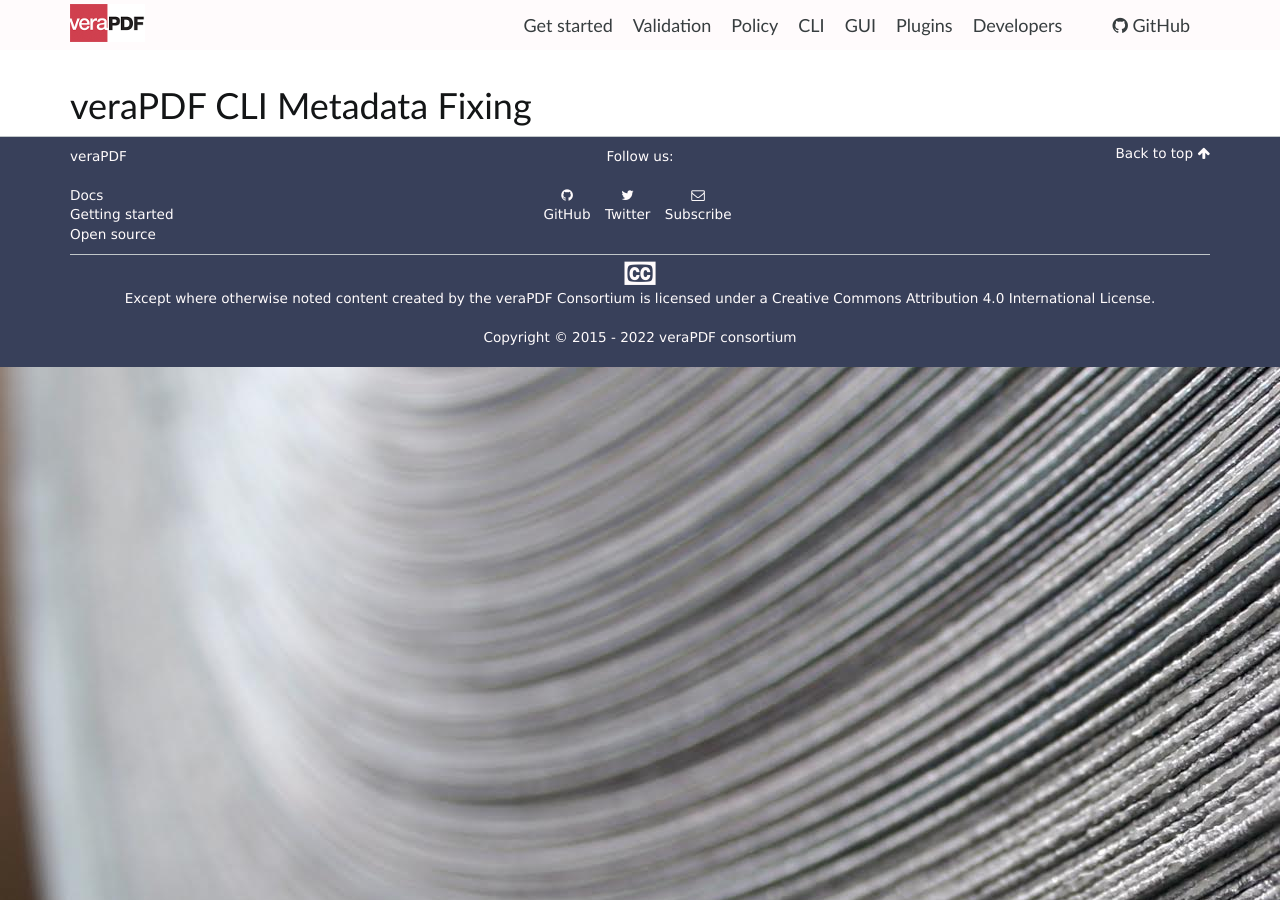
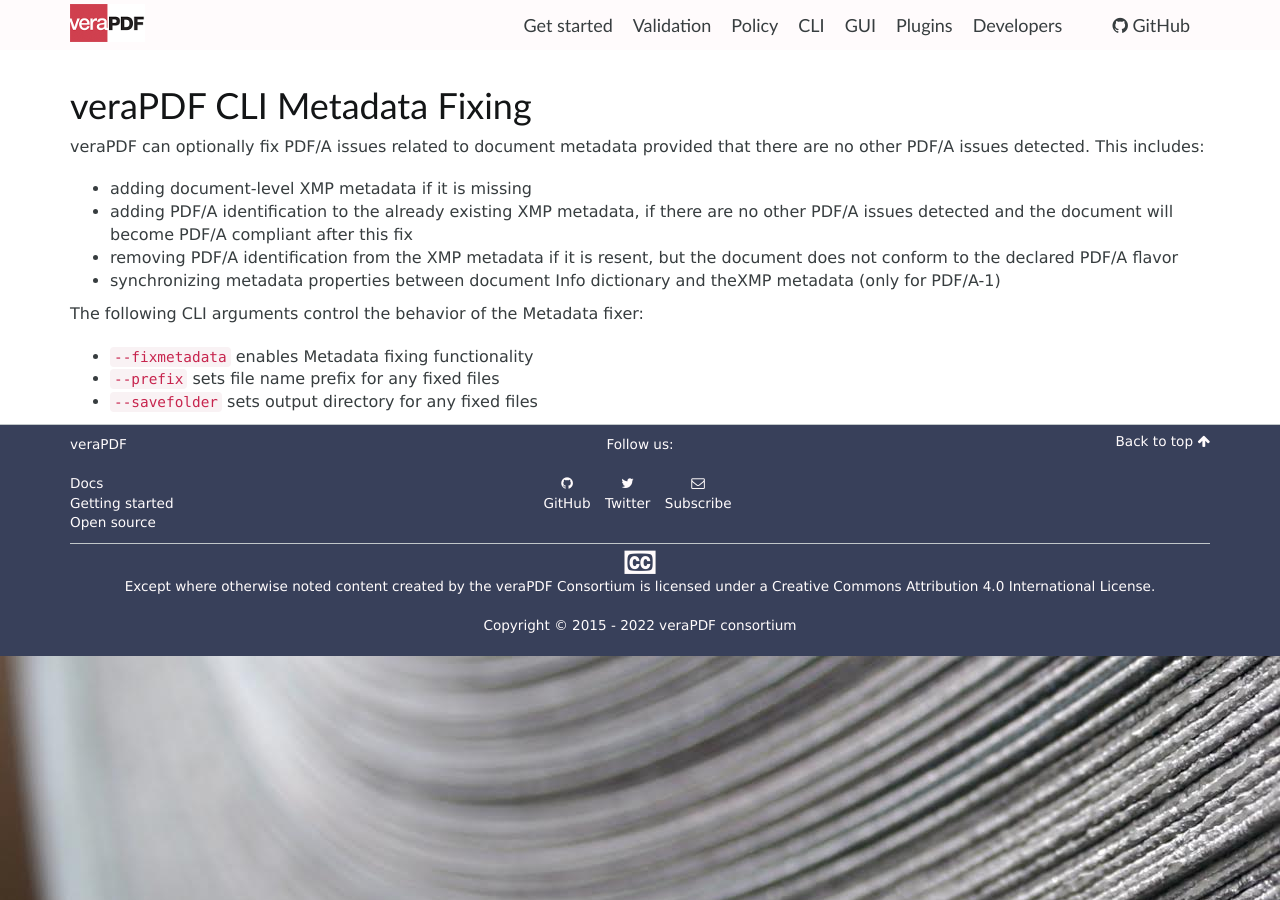
Before and after one commit to veraPDF/veraPDF.github.io, a Jekyll site: the page built from cli/fixing/index.md, in a window 1280 px wide. Built offline with Jekyll 4.4.1, drawn with Linux system fonts in a browser that asks for light colours; nearby versions of some CDN libraries.

Commit message:
Update index.md

```diff
--- a/cli/fixing/index.md
+++ b/cli/fixing/index.md
@@ -2,3 +2,14 @@
 layout: page
 title: veraPDF CLI Metadata Fixing
 ---
+
+veraPDF can optionally fix PDF/A issues related to document metadata provided that there are no other PDF/A issues detected. This includes:
+- adding document-level XMP metadata if it is missing
+- adding PDF/A identification to the already existing XMP metadata, if there are no other PDF/A issues detected and the document will become PDF/A compliant after this fix
+- removing PDF/A identification from the XMP metadata if it is resent, but the document does not conform to the declared PDF/A flavor
+- synchronizing metadata properties between document Info dictionary and theXMP metadata (only for PDF/A-1)
+
+The following CLI arguments control the behavior of the Metadata fixer:
+- `--fixmetadata` enables Metadata fixing functionality
+- `--prefix` sets file name prefix for any fixed files
+- `--savefolder` sets output directory for any fixed files
```
